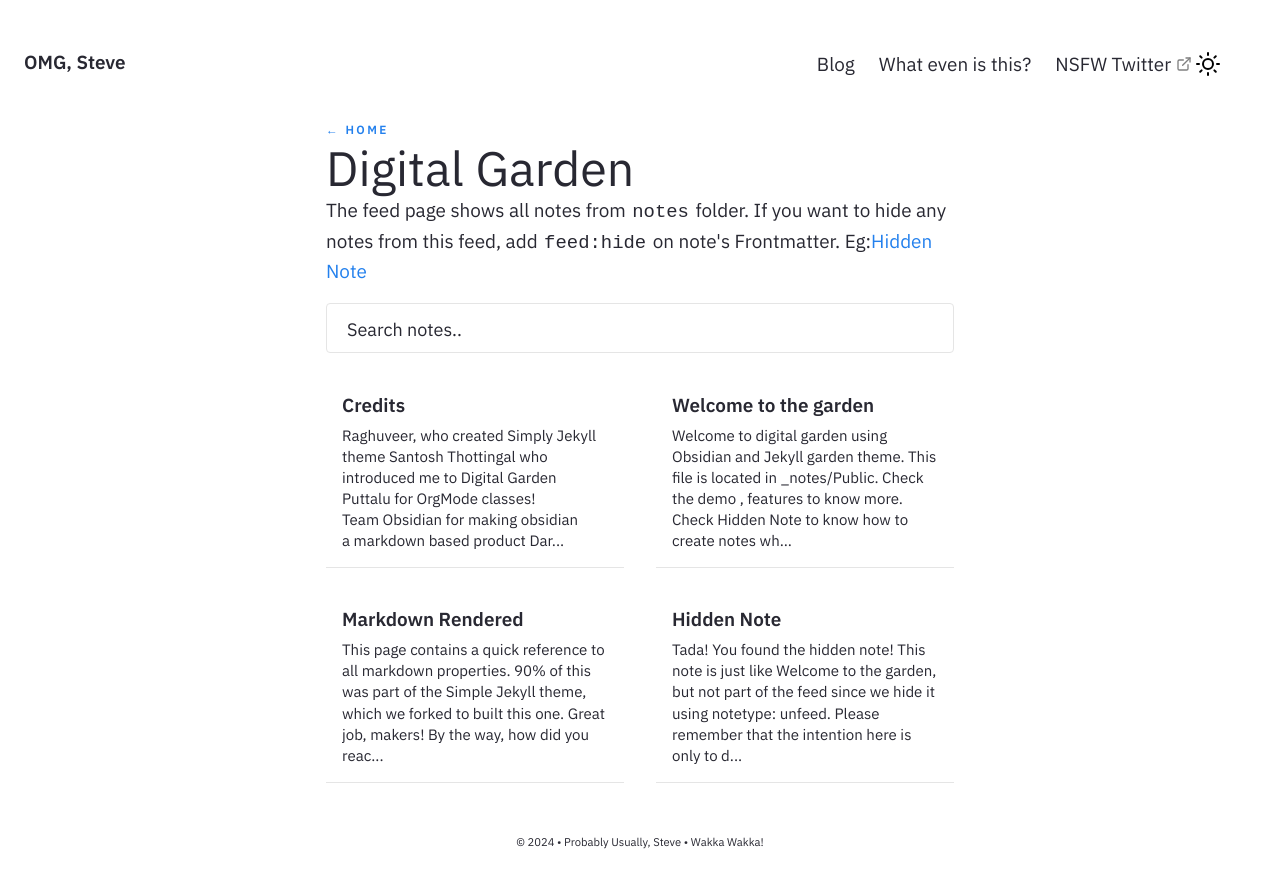
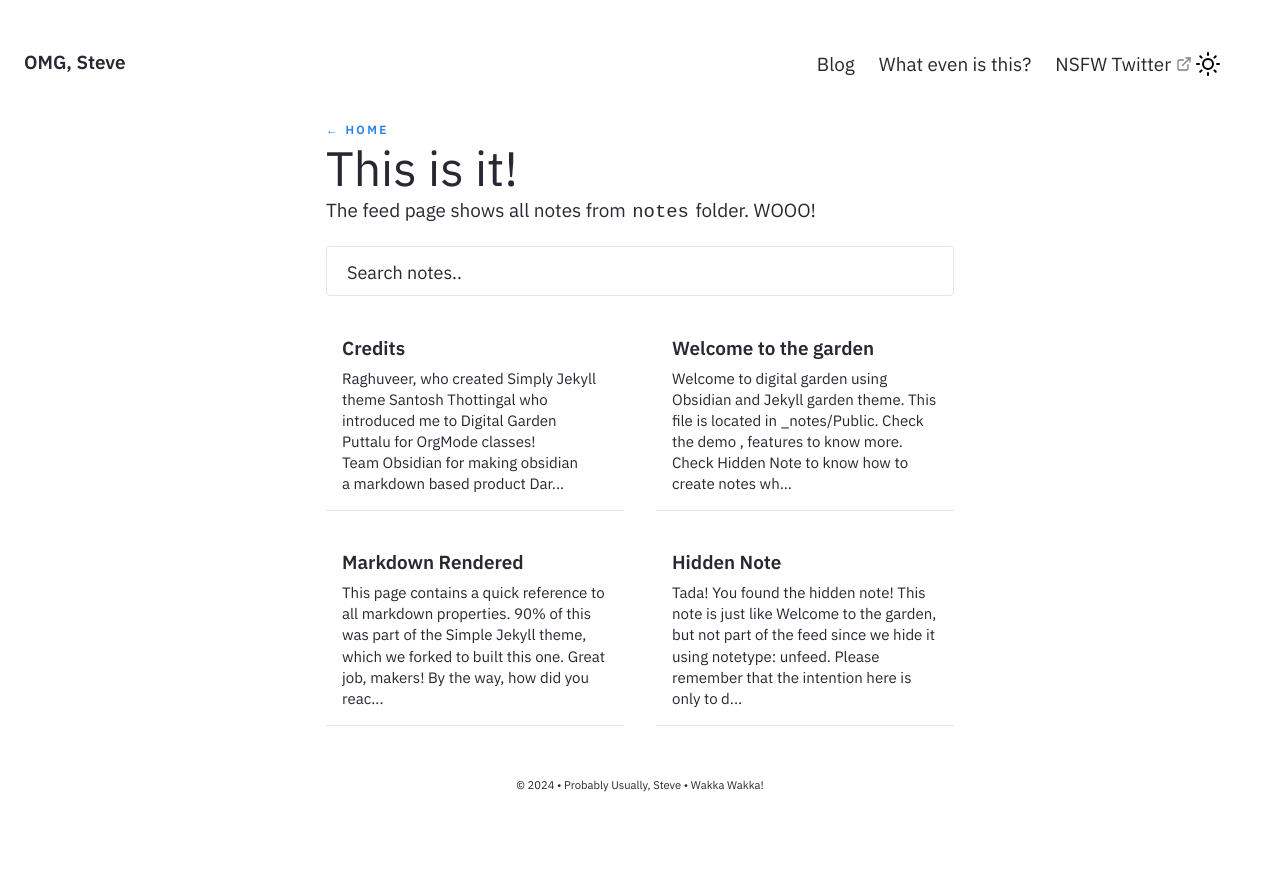
Before and after one commit to usuallysteve/usuallysteve.github.io, a Jekyll site: the page built from pages/notes.md, in a window 1280 px wide. Shown: the top 888 px of the page. Built offline with Jekyll 4.4.1, drawn with Linux system fonts in a browser that asks for light colours.

Commit message:
Update notes.md

```diff
--- a/pages/notes.md
+++ b/pages/notes.md
@@ -2,7 +2,7 @@
 layout: Post
 permalink: /notes
 feedformat: card
-title: Digital Garden
+title: This is it!
 ---
 
-The feed page shows all notes from `notes` folder. If you want to hide any notes from this feed, add `feed:hide` on note's Frontmatter. Eg:[[Hidden Note]]
+The feed page shows all notes from `notes` folder. WOOO!
```
